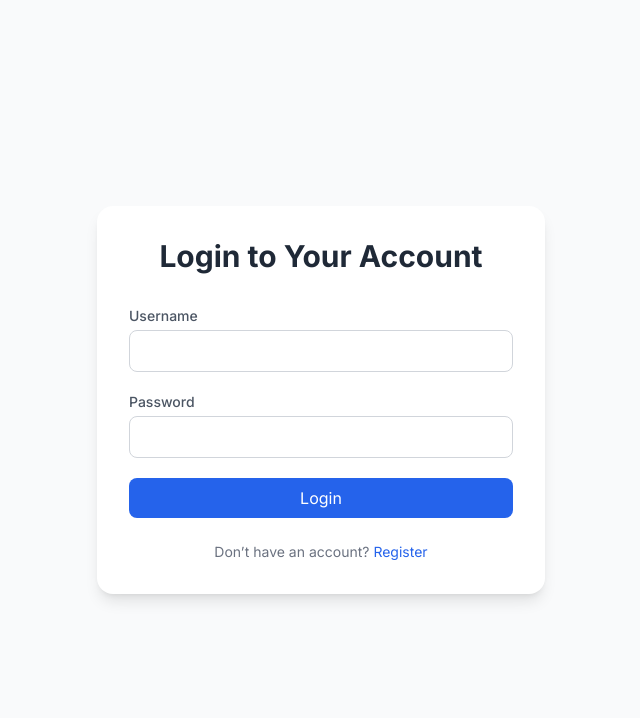
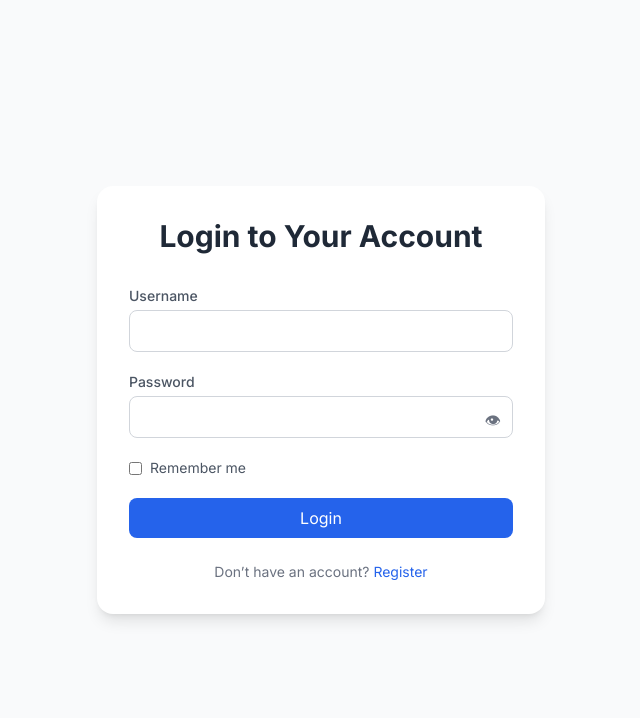
Before and after one commit to sinamoghtaderfar/tools_project, a Django app: page /accounts/login/ in a window 1280 px wide. Shown: the part 64-782 px from the top of the page, without its empty margins (319-959 px from the left). Run offline with Django 5.2, Linux system fonts and the light colour scheme; some libraries are stand-ins or nearby versions.

Commit message:
Add password toggle and remember me feature to login and register forms

```diff
--- a/apps/accounts/views.py
+++ b/apps/accounts/views.py
@@ -35,27 +35,28 @@ def register_view(request):
 
     return render(request, "accounts/register.html")
 
-
 def login_view(request):
-    """Custom login view that shows messages"""
     if request.method == "POST":
         username = request.POST.get("username")
         password = request.POST.get("password")
+        remember_me = request.POST.get("remember_me")
 
-        # Authenticate user
         user = authenticate(request, username=username, password=password)
 
         if user is not None:
-            # Login successful
             login(request, user)
-            messages.success(request, "Successfully logged in!")  # Success message
+
+            #  remember me
+            if not remember_me:
+                request.session.set_expiry(0)
+
+            messages.success(request, "Successfully logged in!")
             return redirect("dashboard")
+
         else:
-            # Login failed
-            messages.error(request, "Invalid username or password")  # Error message
+            messages.error(request, "Invalid username or password")
             return redirect("login")
 
-    # GET request - show login form
     return render(request, "accounts/login.html")
 
 
--- /dev/null
+++ b/static/js/show_pass.js
@@ -0,0 +1,15 @@
+function togglePasswords(icon) {
+
+    const pass1 = document.getElementById("password");
+    const pass2 = document.getElementById("password1");
+    const pass3 = document.getElementById("password2");
+
+    const fields = [pass1, pass2, pass3];
+
+    fields.forEach(field => {
+        if (field) {
+            field.type = field.type === "password" ? "text" : "password";
+        }
+    });
+
+}
--- a/templates/accounts/login.html
+++ b/templates/accounts/login.html
@@ -30,14 +30,26 @@
                               focus:outline-none focus:ring-2 focus:ring-blue-500">
             </div>
 
-            <div>
+            <div class="relative">
                 <label class="block text-sm font-medium text-gray-600 mb-1">
                     Password
                 </label>
-                <input type="password" name="password" class="w-full border border-gray-300 rounded-lg px-4 py-2
-                              focus:outline-none focus:ring-2 focus:ring-blue-500">
+
+                <input type="password" name="password" id="password" class="w-full border border-gray-300 rounded-lg px-4 py-2 pr-10
+        focus:outline-none focus:ring-2 focus:ring-blue-500">
+
+                <span onclick="togglePasswords(this)"
+                    class="absolute right-3 top-9 cursor-pointer text-gray-500">
+
+                    👁
+                </span>
             </div>
-
+            <div class="flex items-center justify-between">
+                <label class="flex items-center text-sm text-gray-600">
+                    <input type="checkbox" name="remember_me" class="mr-2">
+                    Remember me
+                </label>
+            </div>
             <button type="submit" class="w-full bg-blue-600 text-white py-2 rounded-lg
                            hover:bg-blue-700 transition duration-200">
                 Login
@@ -54,5 +66,4 @@
     </div>
 
 </div>
-
 {% endblock %}
--- a/templates/includes/base.html
+++ b/templates/includes/base.html
@@ -50,7 +50,8 @@
     <script src="{% static 'js/auto-logout.js' %}"></script>
     {% endif %}
 
-    <script src="{% static 'js/tool_page.js' %}"></script>
+
+    <script src="{% static 'js/show_pass.js' %}"></script>
 
 </body>
 
--- a/templates/includes/home.html
+++ b/templates/includes/home.html
@@ -1,5 +1,5 @@
 {% extends "base.html" %}
-
+{% load static %}
 {% block content %}
 
 <!-- ================= HERO SECTION ================= -->
@@ -113,5 +113,6 @@
         Explore All Tools
     </a>
 </section>
+    <script src="{% static 'js/tool_page.js' %}"></script>
 
 {% endblock %}
```
Also changed, not shown: templates/accounts/register.html (+13 -6 lines).
